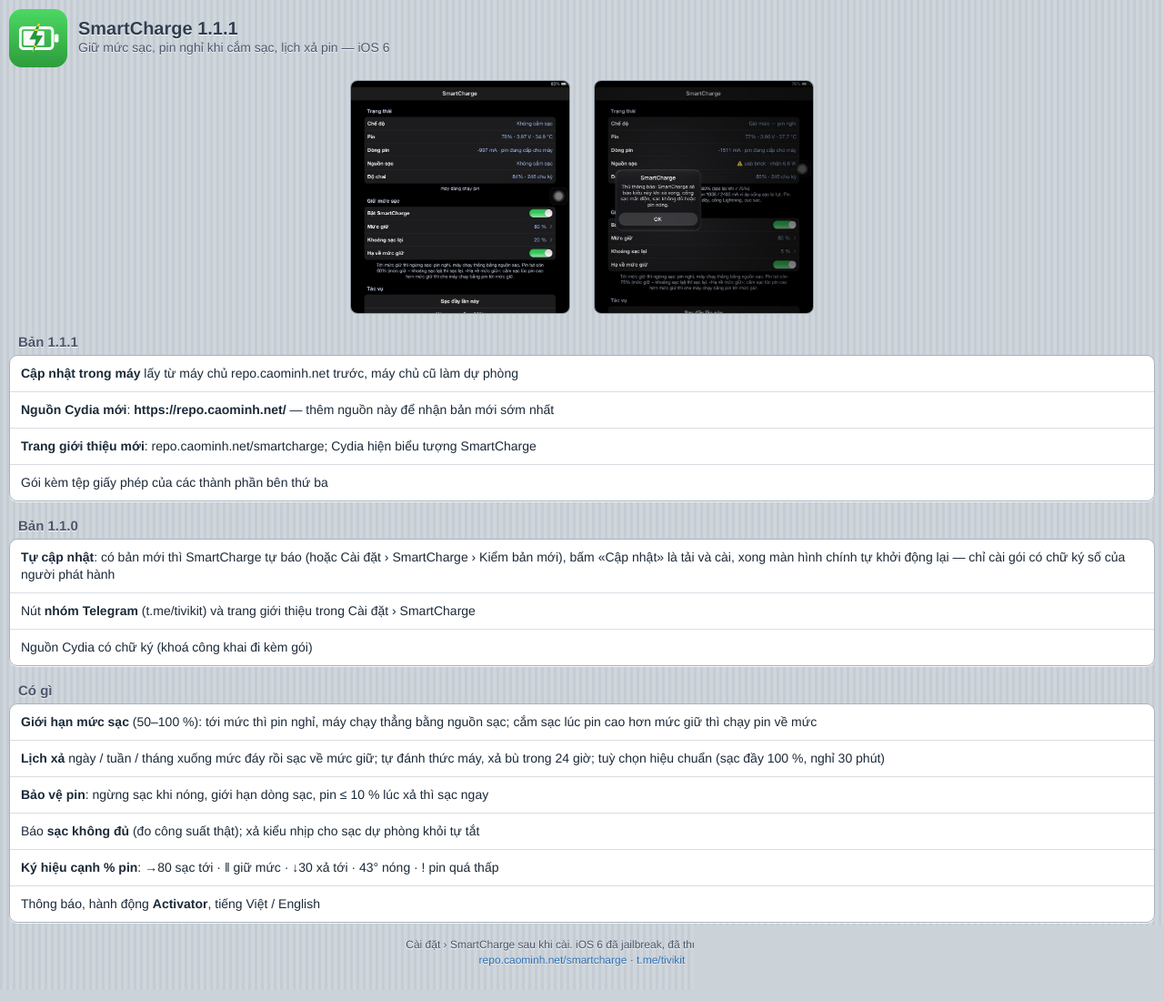
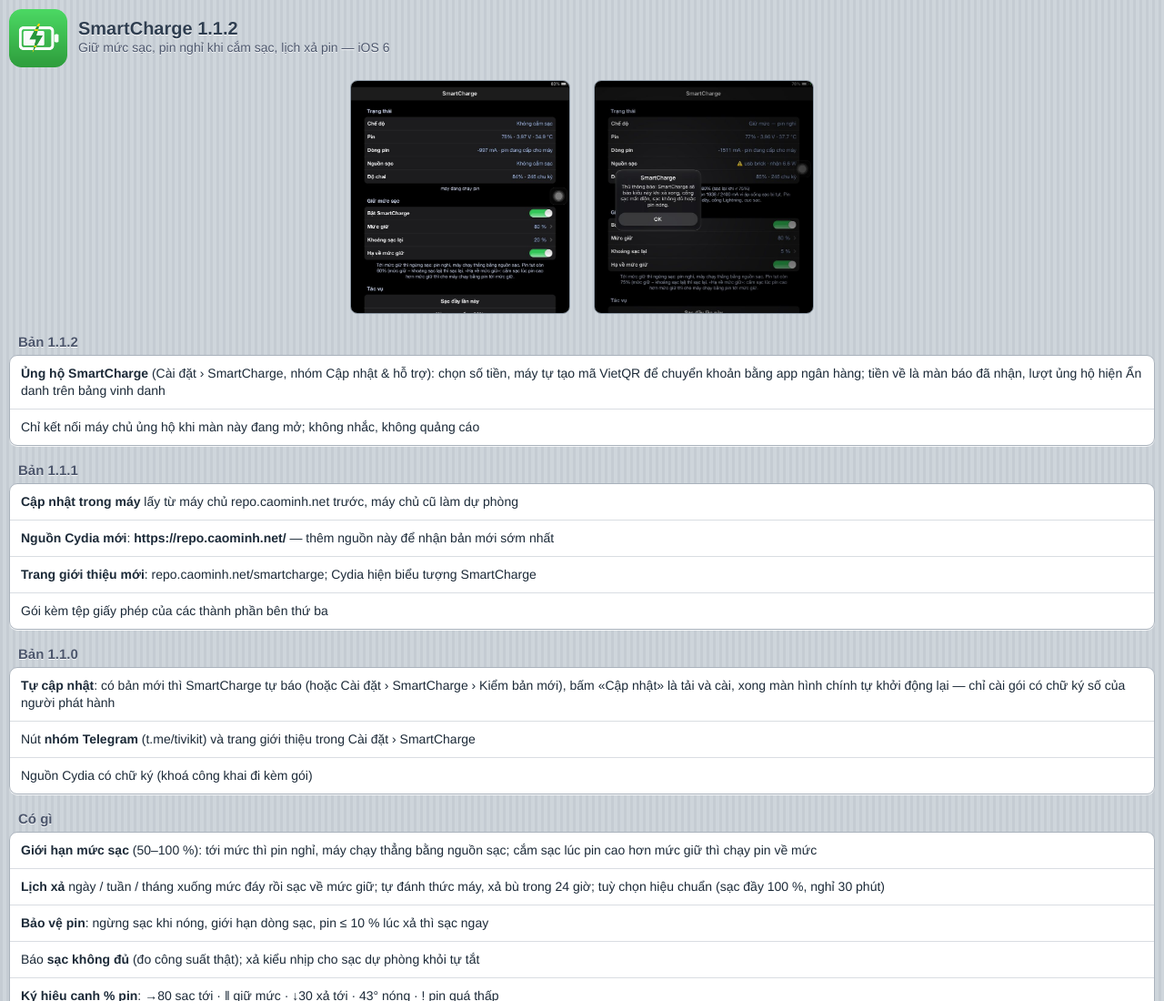
Before and after one commit to itovn/SmartCharge, a plain HTML site: page cydia/depiction.html in a window 1280 px wide. Shown: the top 1100 px of the page at 91% size. Drawn offline with Linux system fonts and the light colour scheme.

Commit message:
SmartCharge 1.1.2: Ủng hộ SmartCharge — nguồn Cydia (1.1.0 / 1.1.1 / 1.1.2, đã ký), trang mô tả
Co-Authored-By: Claude Opus 5.5 <noreply@anthropic.com>

```diff
--- a/cydia/depiction.html
+++ b/cydia/depiction.html
@@ -28,12 +28,18 @@ h2 { margin: 18px 10px 6px; font-size: 15px; color: #4c566c; text-shadow: 0 1px
 <body>
 <div class="head">
   <img src="CydiaIcon.png" alt="">
-  <b>SmartCharge 1.1.1</b>
+  <b>SmartCharge 1.1.2</b>
   <span>Giữ mức sạc, pin nghỉ khi cắm sạc, lịch xả pin — iOS 6</span>
 </div>
 
 <div class="shots">
   <img src="../img/shot-settings.jpg" alt="Cài đặt"><img src="../img/shot-alert.jpg" alt="Thông báo">
+</div>
+
+<h2>Bản 1.1.2</h2>
+<div class="group">
+  <div class="row"><b>Ủng hộ SmartCharge</b> (Cài đặt › SmartCharge, nhóm Cập nhật &amp; hỗ trợ): chọn số tiền, máy tự tạo mã VietQR để chuyển khoản bằng app ngân hàng; tiền về là màn báo đã nhận, lượt ủng hộ hiện Ẩn danh trên bảng vinh danh</div>
+  <div class="row">Chỉ kết nối máy chủ ủng hộ khi màn này đang mở; không nhắc, không quảng cáo</div>
 </div>
 
 <h2>Bản 1.1.1</h2>
```
Also changed, not shown: 7 other files.
